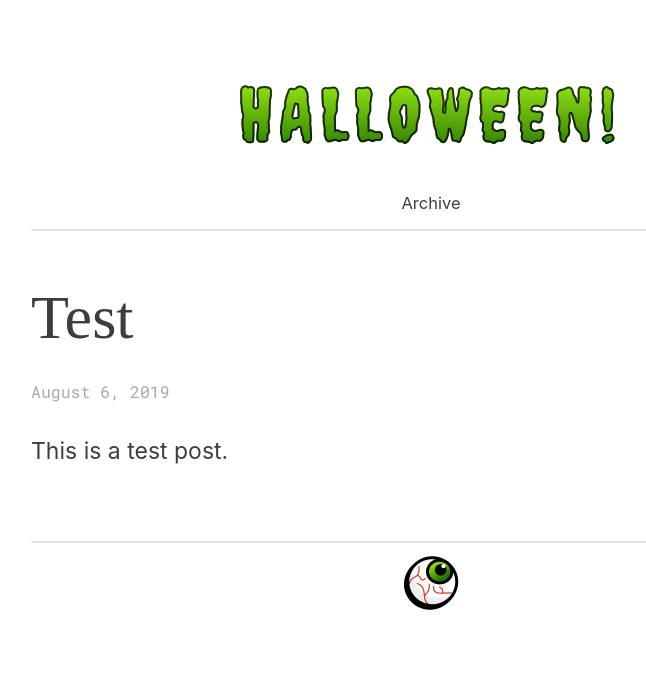
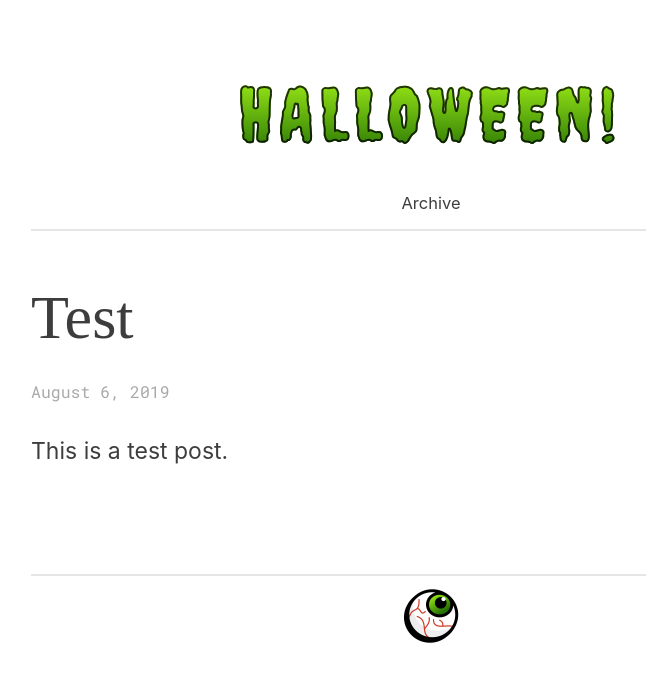
Before and after one commit to lmw13/lmw13, a Jekyll site: the page built from index.html, in a window 1280 px wide. Shown: the top 682 px of the page, without its empty margins (209-855 px from the left). Built offline with Jekyll 4.4.1, drawn with Linux system fonts in a browser that asks for light colours; some web fonts are replaced; the list of posts is cut into pages by our own code.

Commit message:
Update style.css

```diff
--- a/css/style.css
+++ b/css/style.css
@@ -26,8 +26,7 @@ body {
 .first,
 nav,
 figcaption,
-.crumbs,
-footer {
+.crumbs {
 	margin-top: -1em;
 }
 
@@ -52,6 +51,10 @@ nav,
 footer {
 	font-size: 0.718em;
 	text-align: center;
+}
+
+footer {
+	padding-top: 1em;
 }
 
 nav a,
```
